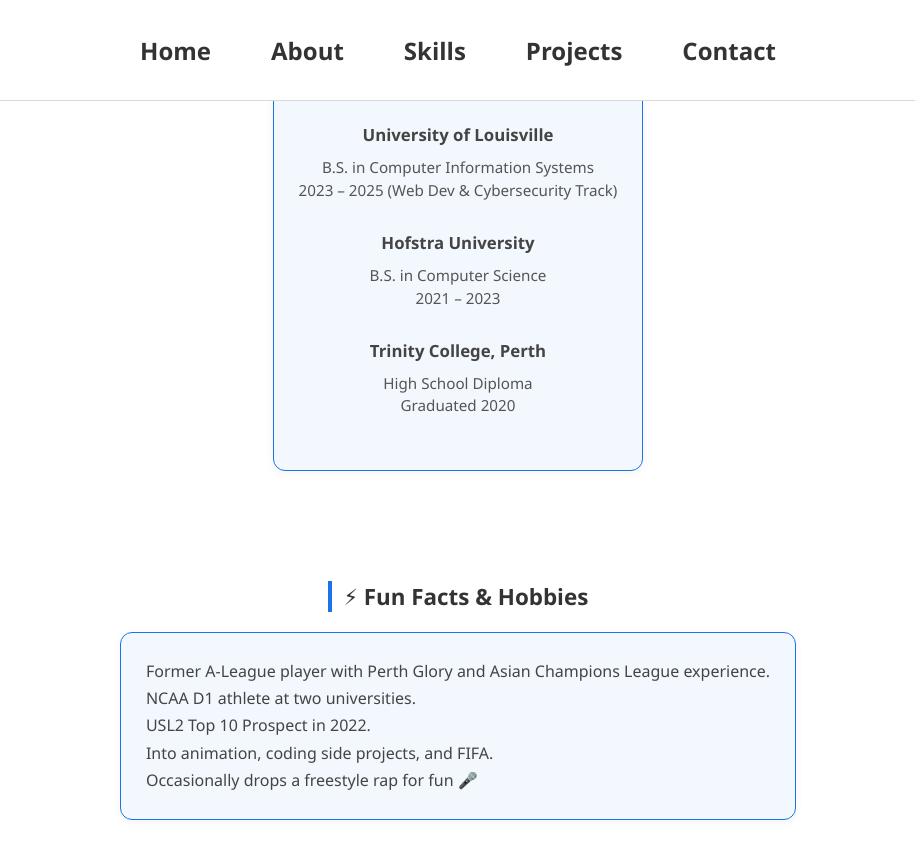
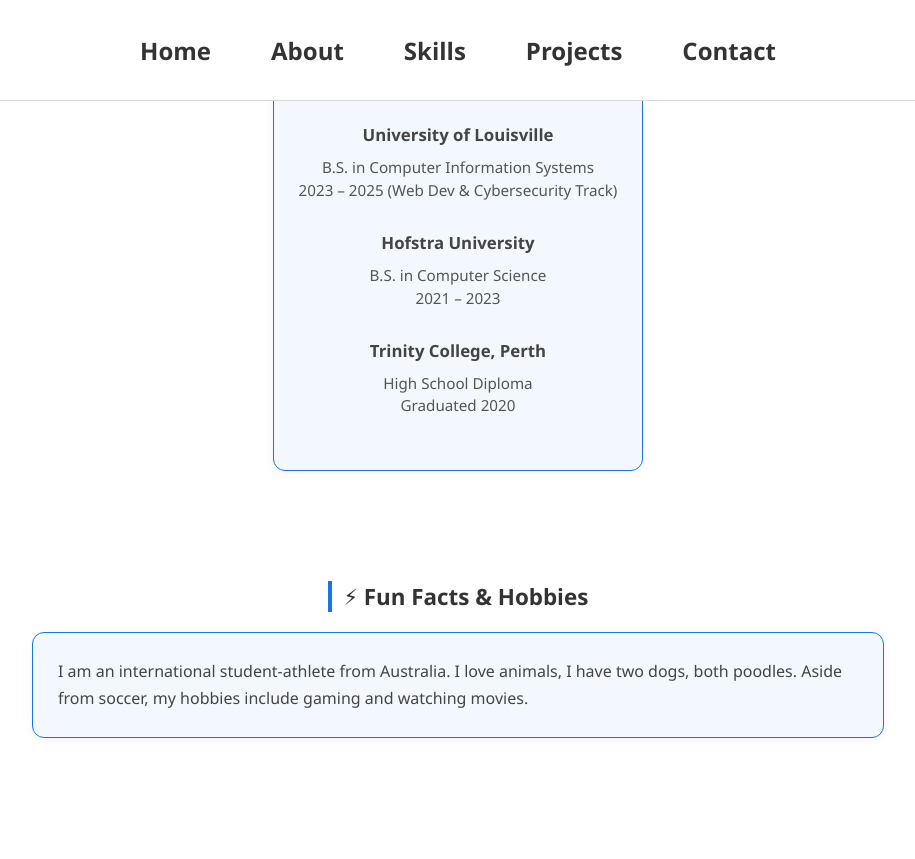
Before and after one commit to masontatafu/masontatafu.github.io, a Jekyll site: the page built from about.md, in a window 1280 px wide and 900 px high, scrolled down 935 px. Shown: the top 859 px of the window, without its empty margins (182-1097 px from the left). Built offline with Jekyll 4.4.1, drawn with Linux system fonts in a browser that asks for light colours; after the commit the page ends 1753 px from its top, so only the background shows below that.

Commit message:
Update about.md

```diff
--- a/about.md
+++ b/about.md
@@ -38,9 +38,7 @@ My goal is to merge my competitive mindset with tech. I’m working toward a car
 ## ⚡ Fun Facts & Hobbies
 {:.about-header}
 
-Former A-League player with Perth Glory and Asian Champions League experience.
-NCAA D1 athlete at two universities.
-USL2 Top 10 Prospect in 2022.
-Into animation, coding side projects, and FIFA.
-Occasionally drops a freestyle rap for fun 🎤
+I am an international student-athlete from Australia.
+I love animals, I have two dogs, both poodles.
+Aside from soccer, my hobbies include gaming and watching movies.
 {:.about-section}
```
